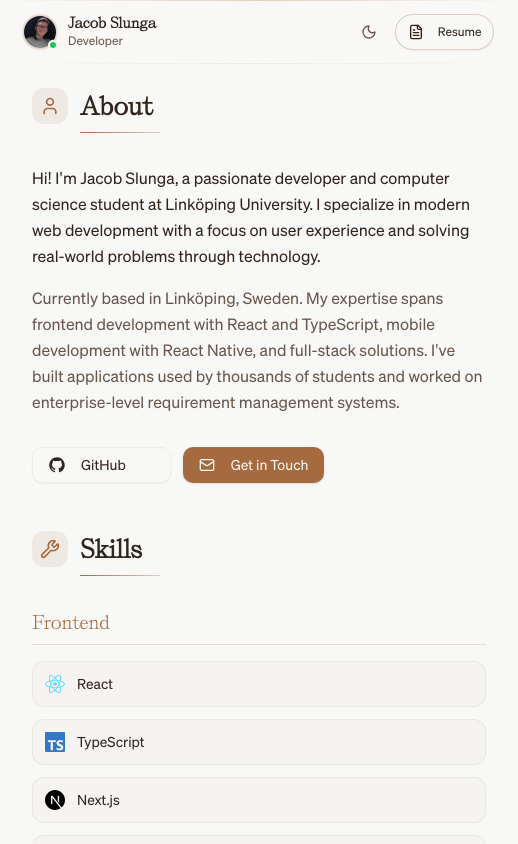
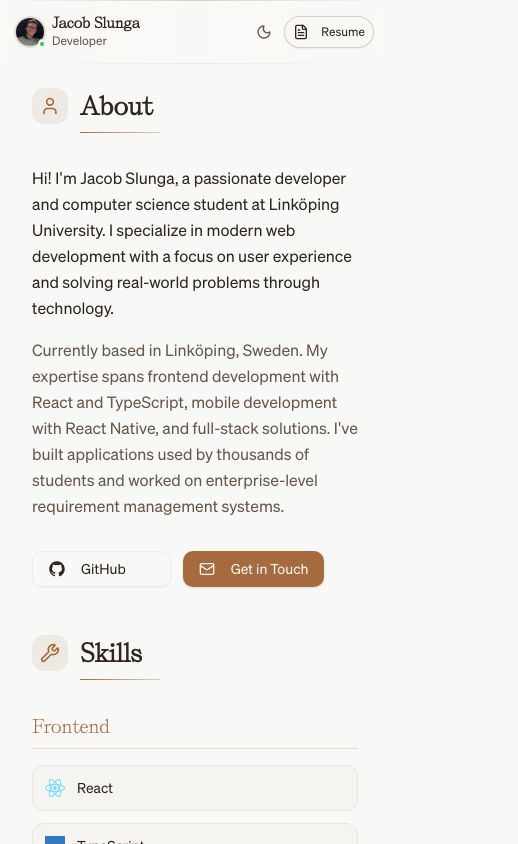
Before and after one commit to jacobslunga/portfolio-site, a React (Vite) app: page / in a window 390 px wide. Shown: the whole page, 518 px wide, since content can reach past the window. Built offline with nearby package versions, Linux system fonts and the light colour scheme.

Commit message:
fixed mobile responsivness

```diff
--- a/src/components/MobileHeader.tsx
+++ b/src/components/MobileHeader.tsx
@@ -9,7 +9,7 @@ export default function MobileHeader() {
 
   return (
     <motion.header
-      className="lg:hidden sticky top-0 left-0 right-0 z-50 backdrop-blur-xl h-16"
+      className="xl:hidden sticky top-0 left-0 right-0 z-50 backdrop-blur-xl h-16 w-full"
       initial={{ y: -100 }}
       animate={{ y: 0 }}
       transition={{ duration: 0.3 }}
@@ -23,11 +23,11 @@ export default function MobileHeader() {
       {/* Bottom Gradient Border */}
       <div className="absolute bottom-0 left-0 right-0 h-px bg-gradient-to-r from-transparent via-border/50 to-transparent" />
 
-      <div className="relative flex items-center justify-between px-6 h-full">
+      <div className="relative flex items-center justify-between px-4 sm:px-6 h-full w-full">
         {/* Logo Section */}
-        <Link to="/" className="group">
+        <Link to="/" className="group flex-shrink-0">
           <motion.div
-            className="flex items-center gap-3"
+            className="flex items-center gap-2 sm:gap-3"
             whileHover={{ scale: 1.02 }}
             transition={{ duration: 0.2 }}
           >
@@ -35,13 +35,13 @@ export default function MobileHeader() {
               <img
                 src="/jag.jpg"
                 alt="Jacob Slunga"
-                className="w-8 h-8 rounded-full object-cover ring-2 ring-primary/20"
+                className="w-7 h-7 sm:w-8 sm:h-8 rounded-full object-cover ring-2 ring-primary/20"
               />
-              <div className="absolute -bottom-0.5 -right-0.5 w-2.5 h-2.5 bg-green-500 rounded-full border-2 border-background" />
+              <div className="absolute -bottom-0.5 -right-0.5 w-2 h-2 sm:w-2.5 sm:h-2.5 bg-green-500 rounded-full border-2 border-background" />
             </div>
 
-            <div className="flex flex-col">
-              <span className="text-sm font-serif font-semibold text-foreground leading-tight">
+            <div className="flex flex-col min-w-0">
+              <span className="text-sm font-serif font-semibold text-foreground leading-tight truncate">
                 Jacob Slunga
               </span>
               <span className="text-xs text-muted-foreground">Developer</span>
@@ -50,12 +50,12 @@ export default function MobileHeader() {
         </Link>
 
         {/* Action Buttons */}
-        <div className="flex items-center gap-2">
+        <div className="flex items-center gap-1 sm:gap-2 flex-shrink-0">
           <Button
             variant="ghost"
             size="sm"
             onClick={toggleTheme}
-            className="h-9 w-9 p-0 rounded-full hover:bg-muted/70 group"
+            className="h-8 w-8 sm:h-9 sm:w-9 p-0 rounded-full hover:bg-muted/70 group"
             aria-label="Toggle theme"
           >
             <motion.div
@@ -64,9 +64,9 @@ export default function MobileHeader() {
               transition={{ duration: 0.3 }}
             >
               {isDark ? (
-                <Sun className="h-4 w-4 text-muted-foreground group-hover:text-foreground transition-colors" />
+                <Sun className="h-3.5 w-3.5 sm:h-4 sm:w-4 text-muted-foreground group-hover:text-foreground transition-colors" />
               ) : (
-                <Moon className="h-4 w-4 text-muted-foreground group-hover:text-foreground transition-colors" />
+                <Moon className="h-3.5 w-3.5 sm:h-4 sm:w-4 text-muted-foreground group-hover:text-foreground transition-colors" />
               )}
             </motion.div>
           </Button>
@@ -82,9 +82,9 @@ export default function MobileHeader() {
               link.click();
               document.body.removeChild(link);
             }}
-            className="h-9 px-3 rounded-full border-primary/30 hover:bg-primary hover:text-primary-foreground hover:border-primary transition-all group"
+            className="h-8 px-2 sm:h-9 sm:px-3 rounded-full border-primary/30 hover:bg-primary hover:text-primary-foreground hover:border-primary transition-all group"
           >
-            <FileText className="h-3.5 w-3.5 mr-1.5" />
+            <FileText className="h-3 w-3 sm:h-3.5 sm:w-3.5 mr-1 sm:mr-1.5" />
             <span className="text-xs font-medium">Resume</span>
           </Button>
         </div>
--- a/src/components/Sidebar.tsx
+++ b/src/components/Sidebar.tsx
@@ -25,7 +25,7 @@ export default function Sidebar() {
 
   return (
     <motion.aside
-      className="hidden lg:flex flex-col h-screen bg-card border-r border-border top-0 relative overflow-hidden"
+      className="hidden xl:flex flex-col h-screen bg-card border-r border-border top-0 relative overflow-hidden"
       initial={{ width: isCollapsed ? 80 : 288 }}
       animate={isMounted ? { width: isCollapsed ? 80 : 288 } : false}
       transition={{ duration: 0.3, ease: "easeInOut" }}
--- a/src/layouts/MainLayout.tsx
+++ b/src/layouts/MainLayout.tsx
@@ -4,12 +4,12 @@ import { Outlet } from "react-router-dom";
 
 export default function MainLayout() {
   return (
-    <div className="h-screen flex bg-background text-foreground">
+    <div className="h-screen flex bg-background text-foreground overflow-hidden">
       <Sidebar />
-      <div className="flex-1 flex flex-col h-full">
+      <div className="flex-1 flex flex-col h-full overflow-hidden">
         <MobileHeader />
-        <main className="flex-1 overflow-y-auto">
-          <div className="max-w-5xl mx-auto px-4 py-6 lg:px-8 lg:py-8">
+        <main className="flex-1 overflow-y-auto overflow-x-hidden">
+          <div className="w-full px-4 py-6 sm:px-6 lg:px-8 lg:py-8 max-w-none sm:max-w-2xl md:max-w-4xl lg:max-w-5xl xl:max-w-6xl mx-auto">
             <Outlet />
           </div>
         </main>
--- a/src/pages/HomePage.tsx
+++ b/src/pages/HomePage.tsx
@@ -246,7 +246,7 @@ export default function HomePage() {
       </section>
 
       {/* Enhanced Projects Section */}
-      <section className="w-full max-w-4xl mx-auto">
+      <section className="w-full max-w-6xl mx-auto">
         <SectionHeader icon={Code2} title="Featured Projects" />
 
         {/* Projects Header */}
@@ -264,11 +264,13 @@ export default function HomePage() {
           </div>
         </motion.div>
 
-        {/* Projects Grid */}
-        <div className="grid grid-cols-1 lg:grid-cols-3 gap-6">
-          {projects.map((project, index) => (
-            <ProjectCard key={project.id} project={project} index={index} />
-          ))}
+        {/* Horizontal Scrolling Projects */}
+        <div className="w-full overflow-x-auto">
+          <div className="flex gap-4 pb-4 px-4">
+            {projects.map((project, index) => (
+              <ProjectCard key={project.id} project={project} index={index} />
+            ))}
+          </div>
         </div>
 
         {/* View All Projects Link */}
```
Also changed, not shown: src/components/ProjectCard.tsx (+34 -28 lines).
